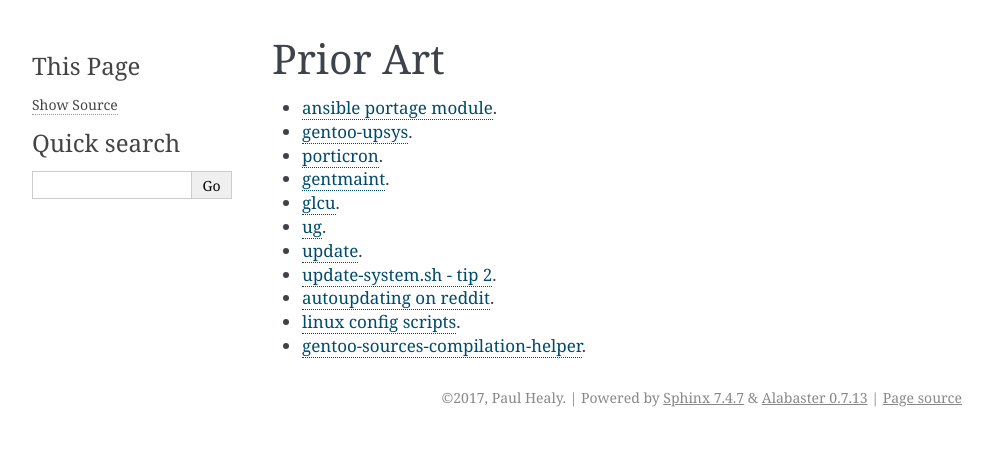
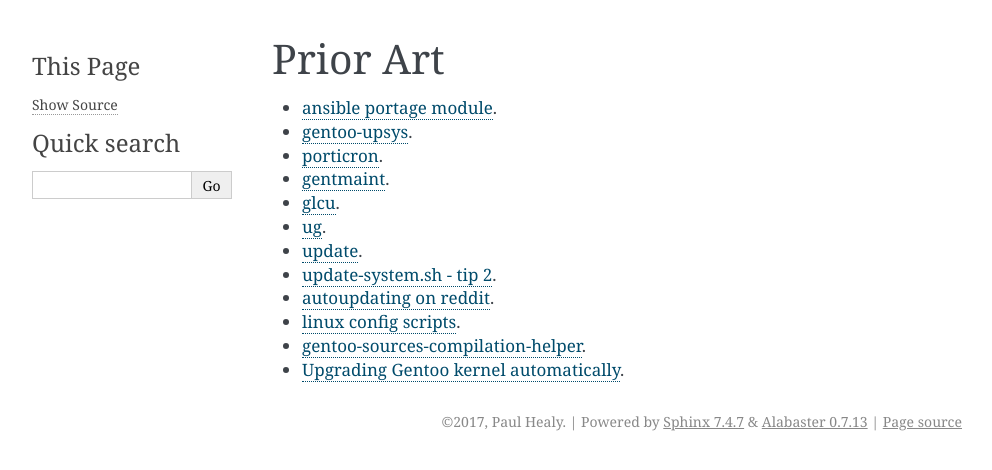
Before and after one commit to lmiphay/oam, a Sphinx documentation site: the page built from docs/source/priorart.rst, in a window 1280 px wide. Shown: the top 470 px of the page, without its empty margins (148-1140 px from the left). Built offline with Sphinx 7.4.7, drawn with Linux system fonts in a browser that asks for light colours.

Commit message:
add link to kernel update script

```diff
--- a/docs/source/priorart.rst
+++ b/docs/source/priorart.rst
@@ -13,3 +13,4 @@ Prior Art
 * `autoupdating on reddit <https://www.reddit.com/r/Gentoo/comments/3w2od1/update_gentoo_autoupdating/>`_.
 * `linux config scripts <https://github.com/jappeace/linux-config/tree/master/scripts>`_.
 * `gentoo-sources-compilation-helper <https://github.com/rewtnull/gentoo-sources-compilation-helper>`_.
+* `Upgrading Gentoo kernel automatically <https://elbauldelprogramador.com/en/upgrade-gentoo-kernel-automatically/>`_.
```
